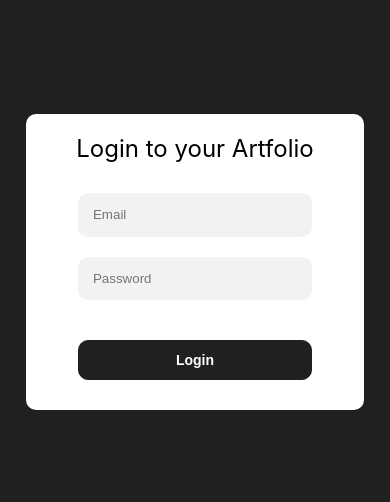
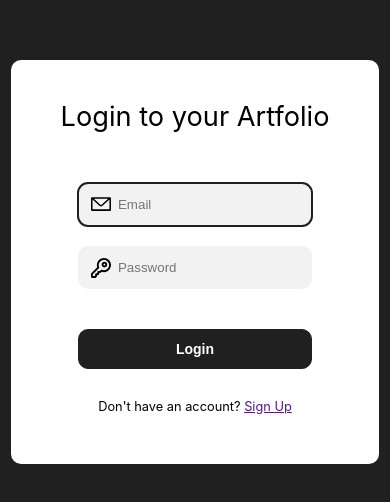
Before and after one commit to vladkoncha/artfolio, a React (Create React App) app in the folder client/: page / in a window 390 px wide. Shown: the part 160-662 px from the top of the page. Built offline with nearby package versions, Linux system fonts and the light colour scheme.

Commit message:
login form icons, responsive layout

```diff
--- a/client/public/index.html
+++ b/client/public/index.html
@@ -9,7 +9,7 @@
       manifest.json provides metadata used when your web app is installed on a
       user's mobile device or desktop. See https://developers.google.com/web/fundamentals/web-app-manifest/
     -->
-    <link rel="manifest" href="%PUBLIC_URL%/manifest.json" />
+<!--    <link rel="manifest" href="%PUBLIC_URL%/manifest.json" />-->
     <!--
       Notice the use of %PUBLIC_URL% in the tags above.
       It will be replaced with the URL of the `public` folder during the build.
--- a/client/src/components/form/LoginForm.module.css
+++ b/client/src/components/form/LoginForm.module.css
@@ -16,13 +16,18 @@
 }
 
 .loginForm > button {
-    margin: 30px 50px;
+    margin: 30px 50px 0;
     max-width: 60vw;
     width: 30rem;
 }
 
+.loginForm > p {
+    margin: 30px 50px 50px;
+    font-size: 0.8em;
+}
+
 .loginForm > h1 {
-    font-size: 1.5rem;
-    margin: 20px 50px;
+    font-size: 1.7rem;
+    margin: 40px 50px;
     font-weight: normal;
 }
--- a/client/src/components/form/LoginForm.tsx
+++ b/client/src/components/form/LoginForm.tsx
@@ -1,4 +1,4 @@
-import React, {FC, useState} from 'react';
+import React, {FC, useCallback, useState} from 'react';
 import classes from './LoginForm.module.css';
 import CustomInput from "../input/CustomInput";
 import CustomButton from "../button/CustomButton";
@@ -7,14 +7,17 @@ const LoginForm: FC = () => {
     const [email, setEmail] = useState<string>('');
     const [password, setPassword] = useState<string>('');
 
+    const setFocus = useCallback((element: HTMLElement) => element.focus(),
+        []);
+
     return (
-
         <div className={classes.loginForm}>
             <h1>Login to your Artfolio</h1>
             <CustomInput onChange={(e: any) => setEmail(e.target.value)}
                          value={email}
                          type='email'
                          placeholder='Email'
+                         ref={setFocus}
             />
             <CustomInput onChange={(e: any) => setPassword(e.target.value)}
                          value={password}
@@ -22,6 +25,7 @@ const LoginForm: FC = () => {
                          placeholder='Password'
             />
             <CustomButton>Login</CustomButton>
+            <p>Don't have an account? <a href="">Sign Up</a></p>
         </div>
     );
 };
--- a/client/src/components/input/CustomInput.module.css
+++ b/client/src/components/input/CustomInput.module.css
@@ -7,3 +7,23 @@
 
     border-radius: 10px;
 }
+
+.customInput:focus {
+    outline-color: #202020;
+}
+
+.login {
+    background-image: url("../../../media/icons/login-mail.svg");
+    padding-left: 3em; /* adjust the padding to accommodate the icon */
+    background-repeat: no-repeat;
+    background-position: 1em center;
+    background-size: 1.5em 1.5em; /* adjust the size of the icon */
+}
+
+.password {
+    background-image: url("../../../media/icons/password-key.svg");
+    padding-left: 3em; /* adjust the padding to accommodate the icon */
+    background-repeat: no-repeat;
+    background-position: 1em center;
+    background-size: 1.5em 1.5em; /* adjust the size of the icon */
+}
--- a/client/src/components/input/CustomInput.tsx
+++ b/client/src/components/input/CustomInput.tsx
@@ -1,9 +1,18 @@
-import React, {Ref} from 'react';
+import React, {forwardRef, Ref} from 'react';
 import classes from './CustomInput.module.css';
 
-const CustomInput = React.forwardRef((props: any, ref: Ref<any>) => {
+const CustomInput = forwardRef((props: any, ref: Ref<any>) => {
+    let inputClasses = [classes.customInput];
+    if (props?.type === 'email') {
+        inputClasses.push(classes.login);
+    }
+    if (props?.type === 'password') {
+        inputClasses.push(classes.password);
+    }
     return (
-        <input ref={ref} className={classes.customInput} {...props}/>
+        <input ref={ref}
+               className={inputClasses.join(' ')}
+               {...props}/>
     );
 });
 
```
Also changed, not shown: client/media/icons/login-mail.svg (added), client/media/icons/password-key.svg (added).
